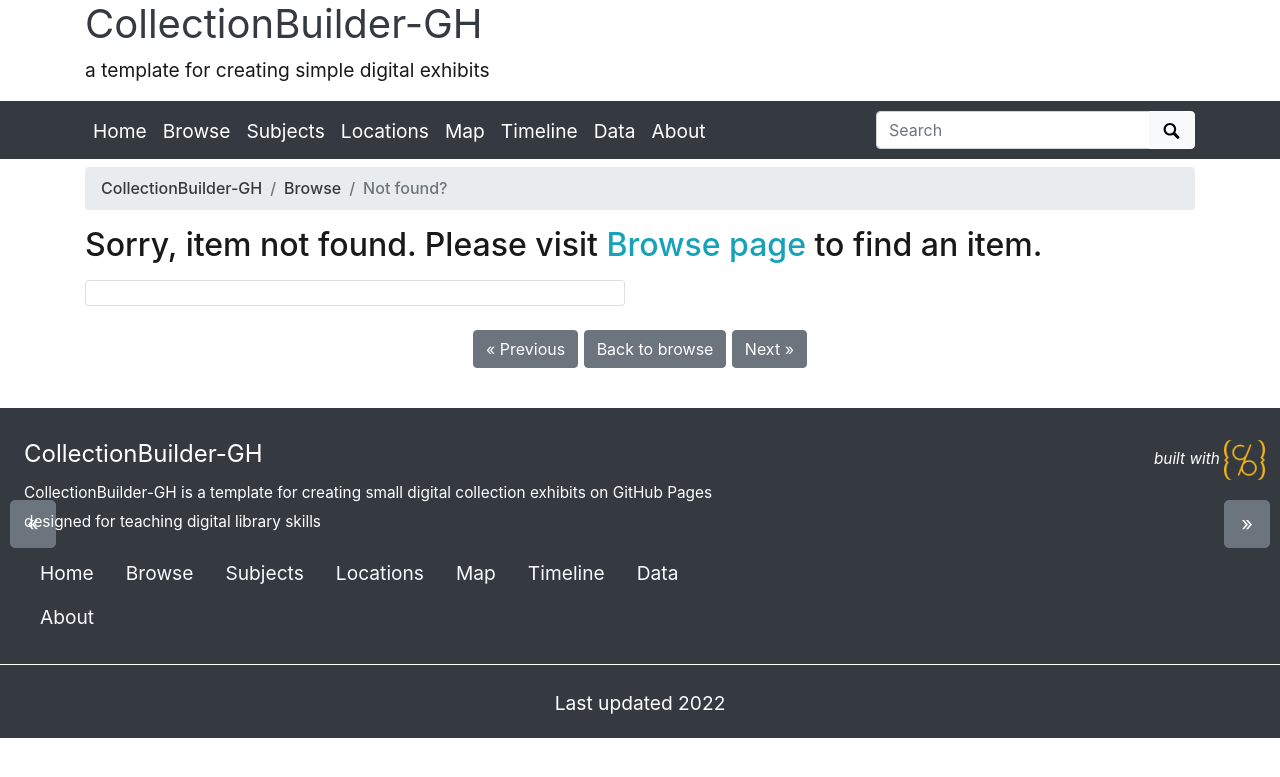
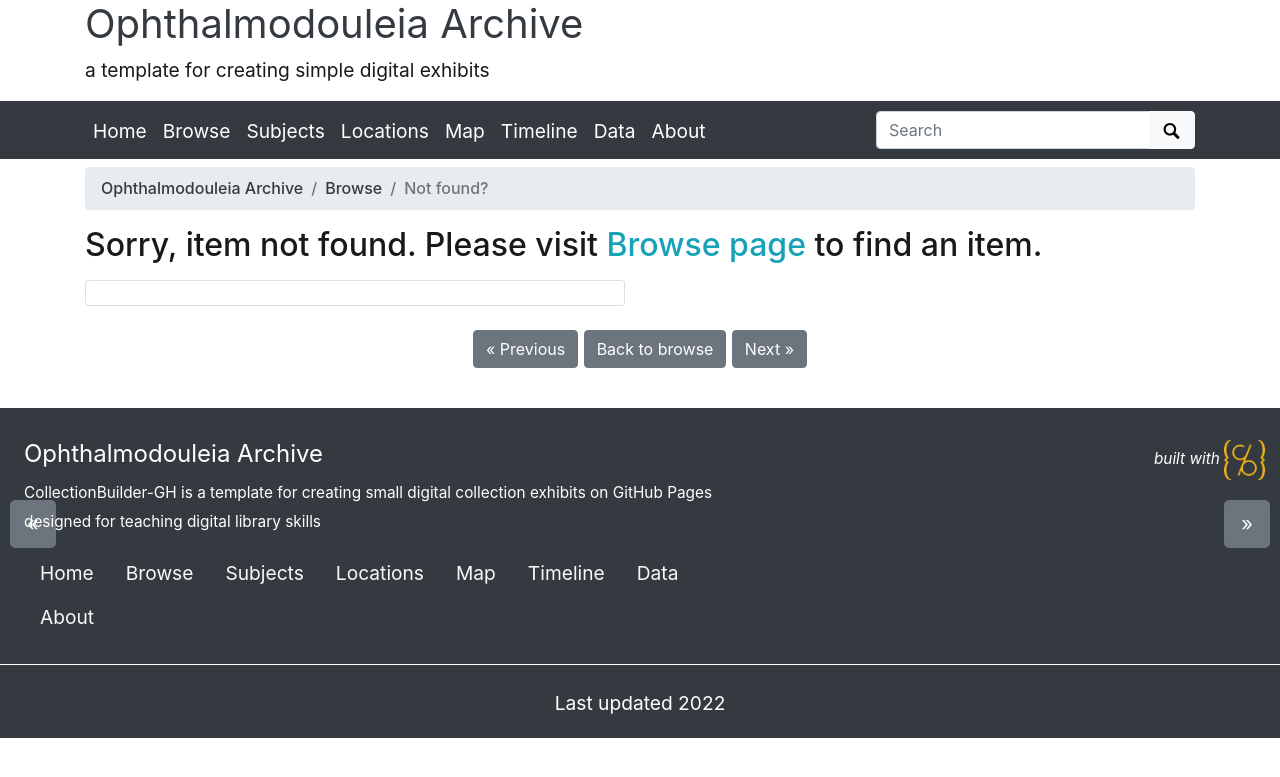
Before and after one commit to easeage/OphthalmodouleiaArchive, a Jekyll site: the page built from pages/item.md, in a window 1280 px wide. Shown: the top 777 px of the page. Built offline with Jekyll 4.4.1, drawn with Linux system fonts in a browser that asks for light colours.

Commit message:
Update _config.yml

```diff
--- a/_config.yml
+++ b/_config.yml
@@ -14,13 +14,13 @@
 # on GitHub Pages it is your github repository's name prefixed with a /
 #baseurl: /collectionbuilder-gh
 # location of code, the full url to your github repository
-source-code: https://github.com/CollectionBuilder/collectionbuilder-gh
+source-code: https://github.com/easeage/OphthalmodouleiaArchive
 
 ##########
 # SITE SETTINGS
 #
 # title of site appears in banner
-title: CollectionBuilder-GH
+title: Ophthalmodouleia Archive
 # tagline, a short phrase that will appear throughout the site in the top banner
 tagline: a template for creating simple digital exhibits
 # description appears in meta tags and other locations
```
